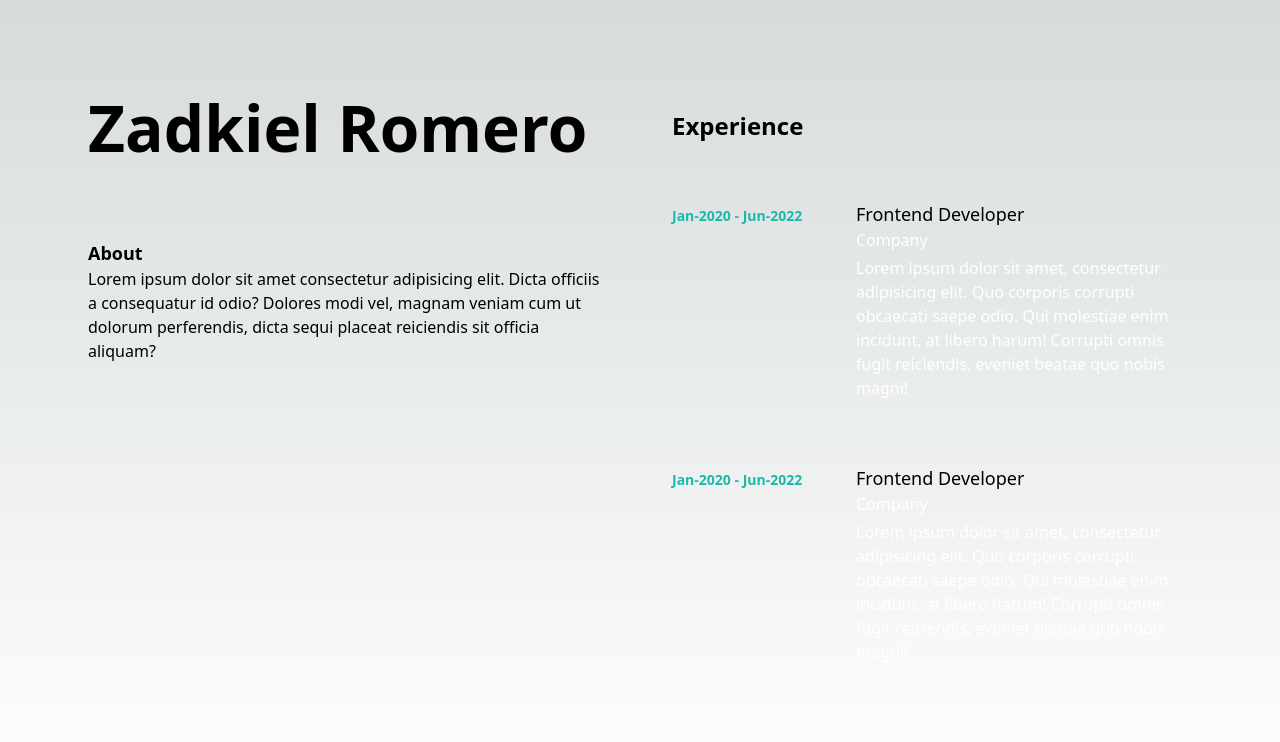
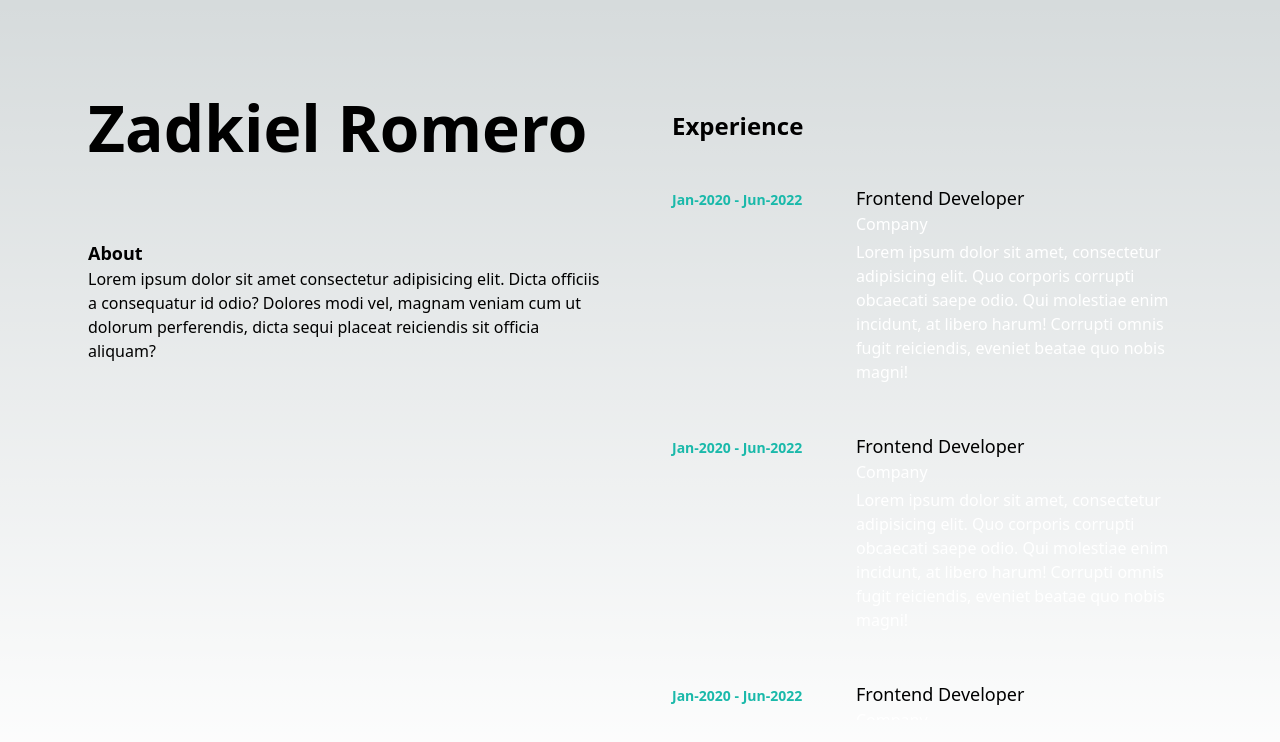
Before and after one commit to zromeros/portfolio, a Next.js app: page / in a window 1280 px wide. Shown: the top 742 px of the page. Built offline with nearby package versions, Linux system fonts and the light colour scheme.

Commit message:
[FIX] scroll bar

```diff
--- a/src/components/Segment.tsx
+++ b/src/components/Segment.tsx
@@ -8,9 +8,16 @@ const Segment: FC<SegmentProps> = ({ title, children }) => {
   return (
     <div>
       <h2 className="pb-4 pl-6 pt-2 text-xl font-bold">{title}</h2>
-      <div>{children}</div>
+      {children}
     </div>
   )
+}
+
+interface SegmentListProps {
+  children: ReactNode
+}
+const SegmentList: FC<SegmentListProps> = ({ children }) => {
+  return <div className="h-[70vh] overflow-auto">{children}</div>
 }
 
 interface SegmentItemProps {
@@ -22,7 +29,7 @@ interface SegmentItemProps {
 }
 const SegmentItem: FC<SegmentItemProps> = ({ fromDate, endDate, jobTitle, company, children }) => {
   return (
-    <div className="group flex justify-between items-start mt-4 mb-4 p-6 cursor-pointer rounded-lg border-t border-transparent hover:bg-primaryOpc hover:border-dark hover:text-emphasis">
+    <div className="group flex justify-between items-start p-6 cursor-pointer rounded-lg border-t border-transparent hover:bg-primaryOpc hover:border-dark hover:text-emphasis">
       <div className="w-1/3 font-bold text-emphasis text-sm mr-4 pt-1">
         {fromDate} - {endDate}
       </div>
@@ -34,4 +41,5 @@ const SegmentItem: FC<SegmentItemProps> = ({ fromDate, endDate, jobTitle, compan
     </div>
   )
 }
-export { Segment, SegmentItem }
+
+export { Segment, SegmentList, SegmentItem }
--- a/src/containers/CarrerContent.tsx
+++ b/src/containers/CarrerContent.tsx
@@ -1,10 +1,11 @@
 import { FC } from 'react'
-import { Segment, SegmentItem } from '@components/Segment'
+import { Segment, SegmentList, SegmentItem } from '@components/Segment'
 
 const CarrerContent: FC = () => {
   return (
-    <div className="mt-5 mb-20 overflow-auto">
+    <div className="mt-5 mb-20">
       <Segment title="Experience">
+        <SegmentList>
           <SegmentItem fromDate="Jan-2020" endDate="Jun-2022" jobTitle="Frontend Developer" company="Company">
             Lorem ipsum dolor sit amet, consectetur adipisicing elit. Quo corporis corrupti obcaecati saepe odio. Qui molestiae enim incidunt, at libero harum! Corrupti omnis fugit reiciendis, eveniet
             beatae quo nobis magni!
@@ -33,6 +34,7 @@ const CarrerContent: FC = () => {
             Lorem ipsum dolor sit amet, consectetur adipisicing elit. Quo corporis corrupti obcaecati saepe odio. Qui molestiae enim incidunt, at libero harum! Corrupti omnis fugit reiciendis, eveniet
             beatae quo nobis magni!
           </SegmentItem>
+        </SegmentList>
       </Segment>
     </div>
   )
--- a/src/styles/globals.css
+++ b/src/styles/globals.css
@@ -9,15 +9,17 @@
 }
 
 ::-webkit-scrollbar {
-  width: 0.5em;
+  width: 0.2em;
 }
 
 ::-webkit-scrollbar-thumb {
-  background-color: rgba(0, 0, 0, 0);
+  background-color: #1ab9aa;
+  border-radius: 1rem;
 }
 
 ::-webkit-scrollbar-track {
-  background-color: rgba(0, 0, 0, 0);
+  background-color: rgba(28, 32, 42, 0.7);
+  border-radius: 1rem;
 }
 
 @media (prefers-color-scheme: dark) {
```
Lines whose indentation alone changed are shown as unchanged.
